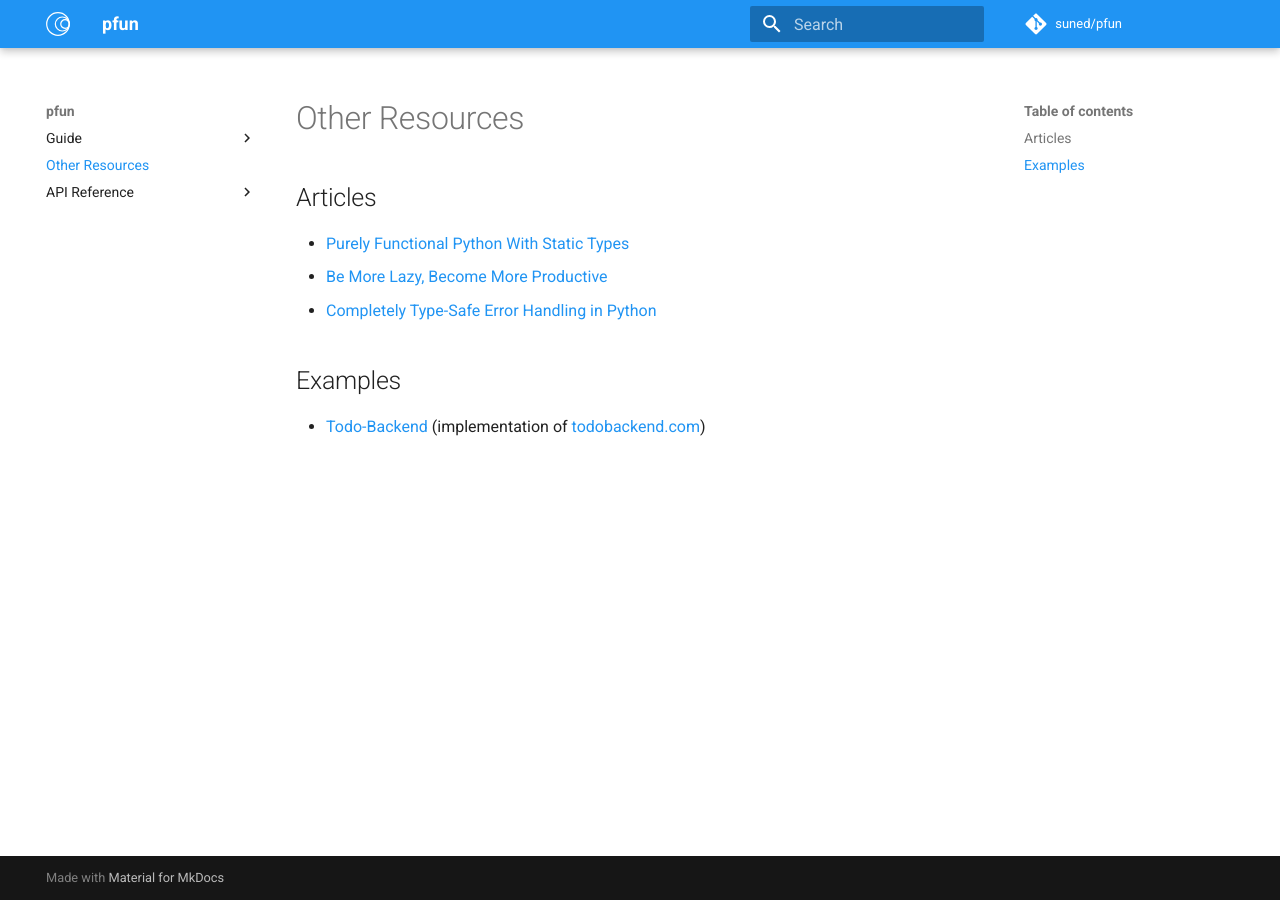
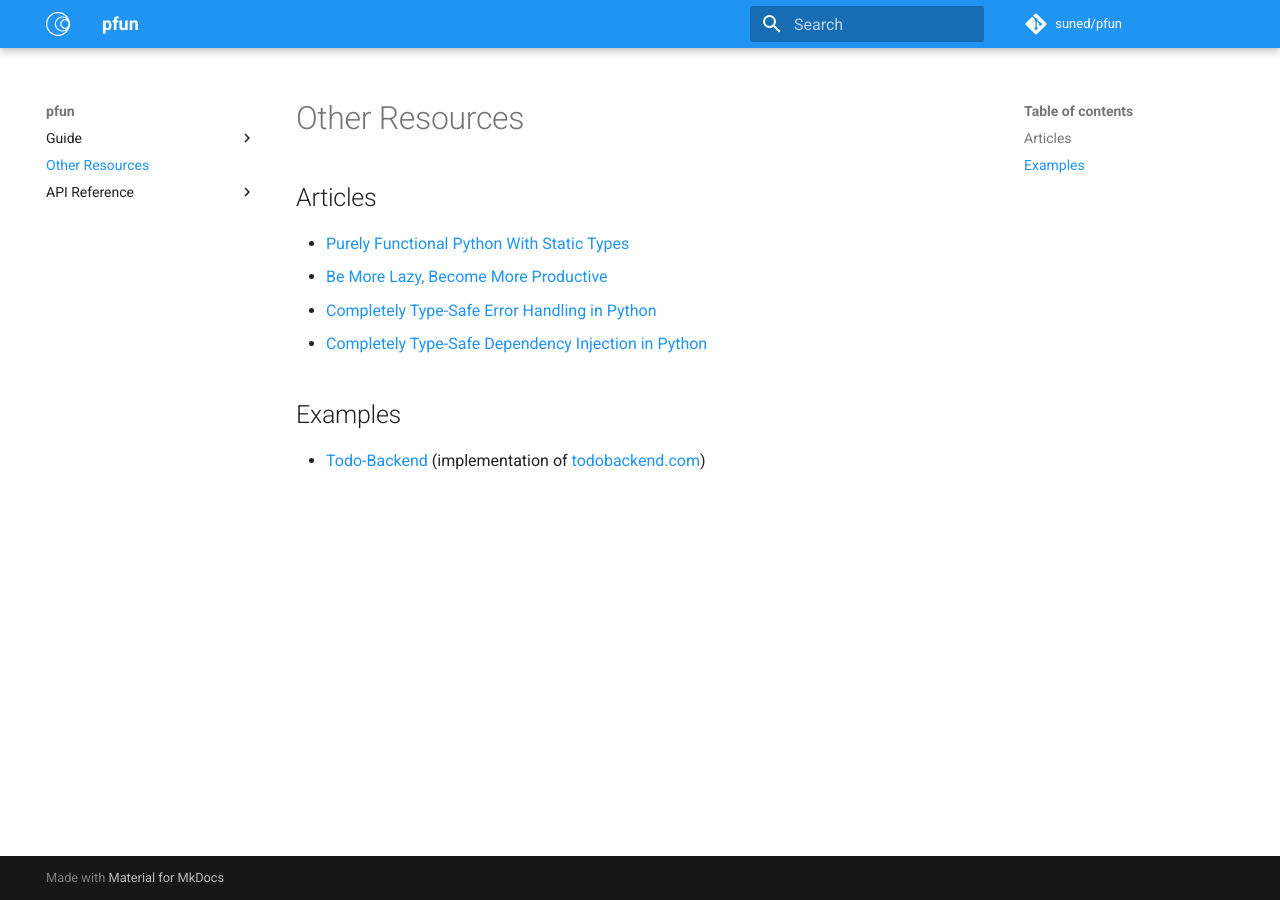
Before and after one commit to suned/pfun, an MkDocs documentation site: the page built from docs/other_resources.md, in a window 1280 px wide. Built offline with MkDocs 1.6.1 and Material for MkDocs 9.7.7, drawn with Linux system fonts in a browser that asks for light colours; comment, search, counter and statistics services are not loaded.

Commit message:
add article about dependency injection to readme and other_resources

```diff
--- a/docs/other_resources.md
+++ b/docs/other_resources.md
@@ -2,6 +2,7 @@
 - [Purely Functional Python With Static Types](https://dev.to/suned/purely-functional-python-with-static-types-41mf)
 - [Be More Lazy, Become More Productive](https://dev.to/suned/be-more-lazy-become-more-productive-2cnb)
 - [Completely Type-Safe Error Handling in Python](https://dev.to/suned/completely-type-safe-error-handling-in-python-3apg)
+- [Completely Type-Safe Dependency Injection in Python](https://dev.to/suned/completely-type-safe-dependency-injection-in-python-48a5)
 
 ## Examples
 - [Todo-Backend](https://github.com/suned/pfun-todo-backend/) (implementation of [todobackend.com](https://todobackend.com/))
```
Also changed, not shown: README.md (+1 -0 lines).
